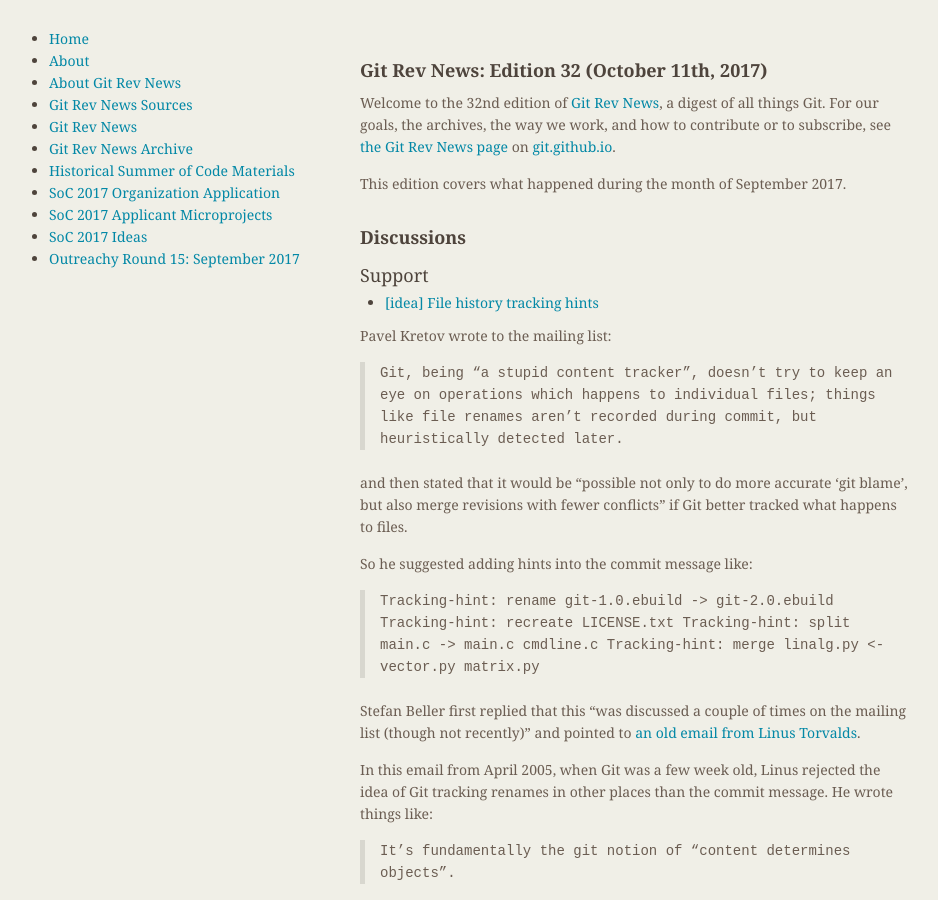
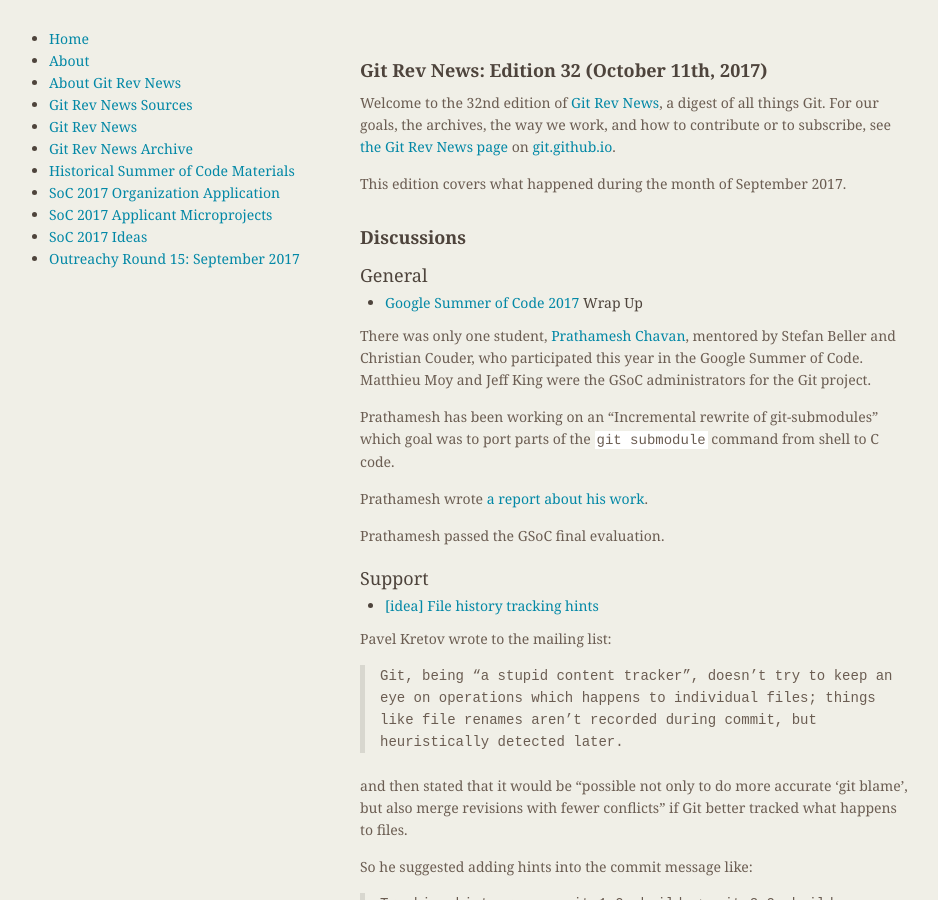
Before and after one commit to git/git.github.io, a Jekyll site: the page built from rev_news/drafts/edition-32.md, in a window 1280 px wide and 900 px high. Shown: the whole window, without its empty margins (174-1112 px from the left). Built offline with Jekyll 4.4.1, drawn with Linux system fonts in a browser that asks for light colours.

Commit message:
rn-32: add GSoC 2017 wrap up

```diff
--- a/rev_news/drafts/edition-32.md
+++ b/rev_news/drafts/edition-32.md
@@ -17,9 +17,24 @@
 
 ## Discussions
 
-<!---
+
 ### General
--->
+
+* [Google Summer of Code 2017](https://summerofcode.withgoogle.com/) Wrap Up
+
+There was only one student, [Prathamesh Chavan](https://github.com/pratham-pc/),
+mentored by Stefan Beller and Christian Couder, who participated this
+year in the Google Summer of Code. Matthieu Moy and Jeff King were the
+GSoC administrators for the Git project.
+
+Prathamesh has been working on an "Incremental rewrite of
+git-submodules" which goal was to port parts of the `git submodule`
+command from shell to C code.
+
+Prathamesh wrote
+[a report about his work](https://docs.google.com/document/d/1RmUvJBf4x8TI71Fltg8xWP-s7zkhz3bGPyEJMgRx91Y/edit).
+
+Prathamesh passed the GSoC final evaluation.
 
 <!---
 ### Reviews
```
